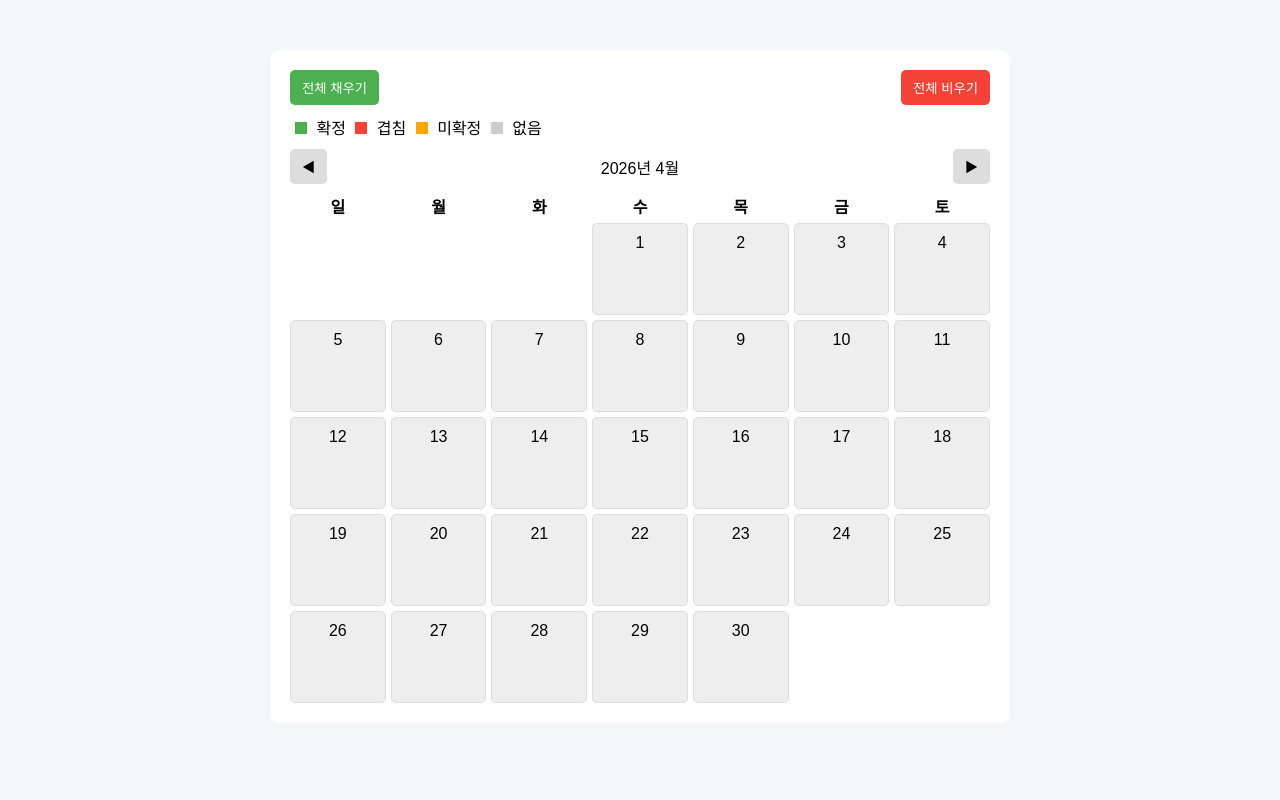
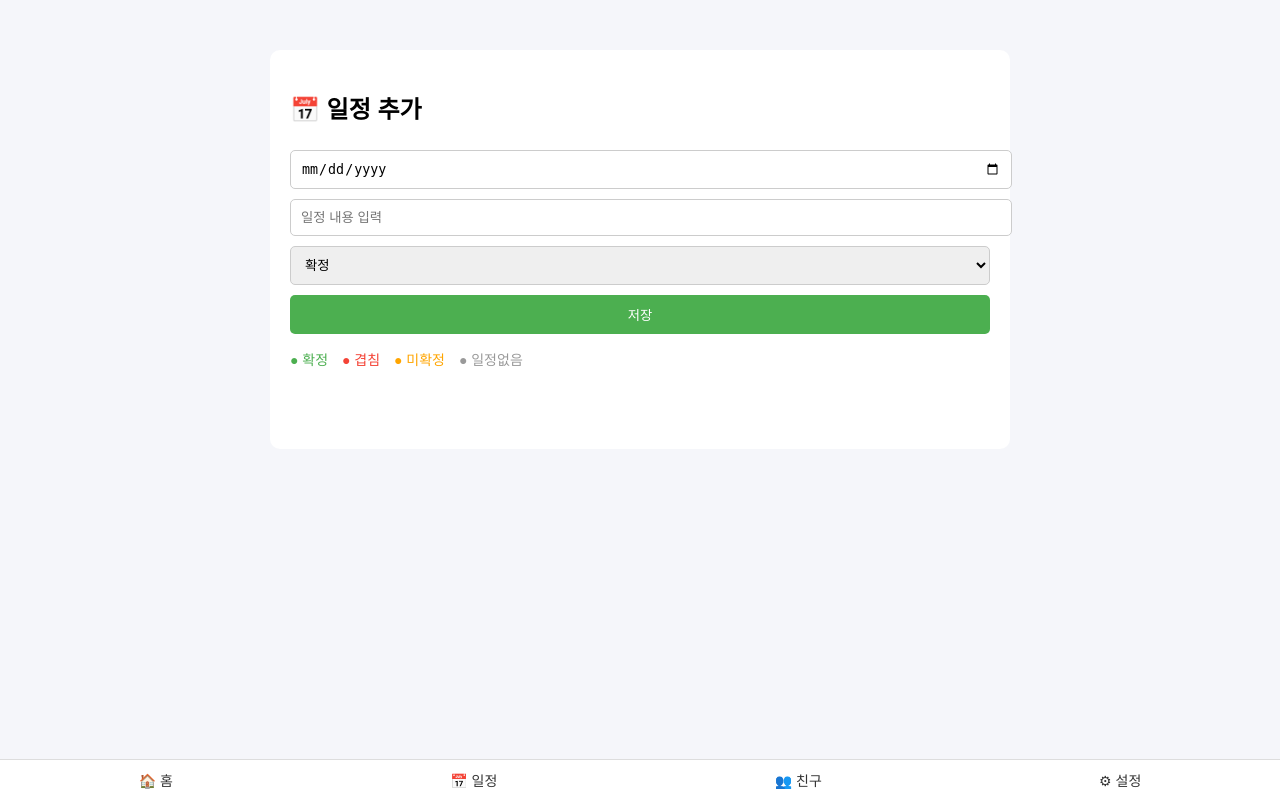
Before and after one commit to rightpleft/dayjeong, a Django app: page /add/ in a window 1280 px wide. Run offline with Django 4.2, Linux system fonts and the light colour scheme.

Commit message:
final add_schedule page

```diff
--- a/user/templates/add_schedule.html
+++ b/user/templates/add_schedule.html
@@ -2,70 +2,74 @@
 <html lang="ko">
 <head>
 <meta charset="UTF-8">
-<title>일정 캘린더</title>
+<title>일정 추가</title>
 
 <style>
-body { font-family: Arial; background:#f5f6fa; }
+body {
+    font-family: Arial;
+    background:#f5f6fa;
+    margin:0;
+}
 
 .container {
-    width:700px; margin:50px auto;
-    background:white; padding:20px;
+    width:700px;
+    margin:50px auto;
+    background:white;
+    padding:20px;
     border-radius:10px;
+    padding-bottom:80px;
 }
 
-.top-bar {
-    display:flex;
-    justify-content:space-between;
-    margin-bottom:10px;
+h2 {
+    margin-bottom:15px;
 }
 
-.month-bar {
-    display:flex;
-    justify-content:space-between;
-    align-items:center;
-    margin-bottom:10px;
+input, select, button {
+    width:100%;
+    padding:10px;
+    margin-top:10px;
+    border-radius:5px;
+    border:1px solid #ccc;
 }
 
 button {
-    padding:8px 12px;
+    background:#4CAF50;
+    color:white;
     border:none;
-    border-radius:5px;
-    cursor:pointer;
 }
 
-.fill { background:#4CAF50; color:white; }
-.clear { background:#f44336; color:white; }
-.nav { background:#ddd; }
-
-.calendar {
-    display:grid;
-    grid-template-columns:repeat(7,1fr);
-    gap:5px;
+/* 상태 설명 */
+.status-info {
+    margin-top:15px;
+    font-size:14px;
 }
 
-.day {
-    height:80px;
-    border:1px solid #ddd;
-    text-align:center;
-    padding-top:10px;
-    cursor:pointer;
-    border-radius:5px;
-    background:#eee;
+.status-info span {
+    margin-right:10px;
 }
 
-.day-name { text-align:center; font-weight:bold; }
+.green { color:#4CAF50; }
+.red { color:#f44336; }
+.orange { color:orange; }
+.gray { color:#999; }
 
-/* 상태 색깔 */
-.확정 { background:#4CAF50; color:white; }
-.겹침 { background:#f44336; color:white; }
-.미확정 { background:orange; color:white; }
+/* 하단 네비 */
+.bottom-nav {
+    position: fixed;
+    bottom: 0;
+    left: 0;
+    width: 100%;
+    background: white;
+    border-top: 1px solid #ddd;
+    display: flex;
+    justify-content: space-around;
+    padding: 10px 0;
+}
 
-/* 설명 */
-.legend { margin-bottom:10px; }
-.box {
-    display:inline-block;
-    width:12px; height:12px;
-    margin:0 5px;
+.bottom-nav a {
+    text-decoration: none;
+    color: #333;
+    font-size: 14px;
 }
 </style>
 </head>
@@ -74,199 +78,66 @@ button {
 
 <div class="container">
 
-<!-- 상단 버튼 -->
-<div class="top-bar">
-    <button class="fill" onclick="fillAll()">전체 채우기</button>
-    <button class="clear" onclick="clearAll()">전체 비우기</button>
-</div>
+<h2>📅 일정 추가</h2>
+
+<input type="date" id="date">
+<input type="text" id="title" placeholder="일정 내용 입력">
+
+<select id="status">
+    <option value="확정">확정</option>
+    <option value="겹침">겹침</option>
+    <option value="미확정">미확정</option>
+</select>
+
+<button onclick="saveSchedule()">저장</button>
 
 <!-- 상태 설명 -->
-<div class="legend">
-    <span class="box 확정"></span> 확정
-    <span class="box 겹침"></span> 겹침
-    <span class="box 미확정"></span> 미확정
-    <span class="box" style="background:#ccc"></span> 없음
+<div class="status-info">
+    <span class="green">● 확정</span>
+    <span class="red">● 겹침</span>
+    <span class="orange">● 미확정</span>
+    <span class="gray">● 일정없음</span>
 </div>
-
-<!-- 월 이동 -->
-<div class="month-bar">
-    <button class="nav" onclick="prevMonth()">◀</button>
-    <div id="month"></div>
-    <button class="nav" onclick="nextMonth()">▶</button>
-</div>
-
-<!-- 캘린더 -->
-<div class="calendar" id="calendar"></div>
 
 </div>
 
-<!-- 🔥 모달 -->
-<div id="modal" style="display:none; position:fixed; top:30%; left:50%;
-transform:translate(-50%,-50%);
-background:white; padding:20px; border-radius:10px; box-shadow:0 0 10px rgba(0,0,0,0.2);">
-
-<h3 id="selected-date"></h3>
-
-<input id="schedule-input" placeholder="일정 입력" style="width:100%;">
-
-<br><br>
-
-<button onclick="toggleStatus()">상태표시</button>
-
-<div id="status-options" style="display:none;">
-    <button onclick="setStatus('확정')">확정</button>
-    <button onclick="setStatus('겹침')">겹침</button>
-    <button onclick="setStatus('미확정')">미확정</button>
-</div>
-
-<br><br>
-
-<button onclick="saveSchedule()">저장</button>
-<button onclick="closeModal()">닫기</button>
-
+<!-- 하단바 -->
+<div class="bottom-nav">
+    <a href="/">🏠 홈</a>
+    <a href="/add/">📅 일정</a>
+    <a href="/friends/">👥 친구</a>
+    <a href="/settings/">⚙ 설정</a>
 </div>
 
 <script>
-let currentDate = new Date();
-let selectedDay = null;
-let selectedStatus = null;
+function saveSchedule(){
+    const dateInput = document.getElementById("date").value;
+    const title = document.getElementById("title").value;
+    const status = document.getElementById("status").value;
 
-/* 저장 키 */
-function getKey(y,m){ return `cal-${y}-${m}` }
-
-function saveState(y,m,data){
-    localStorage.setItem(getKey(y,m), JSON.stringify(data));
-}
-
-function loadState(y,m){
-    return JSON.parse(localStorage.getItem(getKey(y,m))) || {};
-}
-
-/* 캘린더 렌더 */
-function renderCalendar(){
-    const cal = document.getElementById("calendar");
-    const monthText = document.getElementById("month");
-
-    cal.innerHTML = "";
-
-    const y = currentDate.getFullYear();
-    const m = currentDate.getMonth();
-
-    monthText.innerText = `${y}년 ${m+1}월`;
-
-    const first = new Date(y,m,1).getDay();
-    const last = new Date(y,m+1,0).getDate();
-
-    const days = ["일","월","화","수","목","금","토"];
-
-    // 요일
-    days.forEach(d=>{
-        let el=document.createElement("div");
-        el.className="day-name";
-        el.innerText=d;
-        cal.appendChild(el);
-    });
-
-    // 빈칸
-    for(let i=0;i<first;i++){
-        cal.appendChild(document.createElement("div"));
+    if(!dateInput || !title){
+        alert("날짜랑 내용 입력해!");
+        return;
     }
 
-    const saved = loadState(y,m);
+    const date = new Date(dateInput);
+    const y = date.getFullYear();
+    const m = date.getMonth();
+    const d = date.getDate();
 
-    // 날짜
-    for(let i=1;i<=last;i++){
-        let d=document.createElement("div");
-        d.className="day";
-        d.innerText=i;
+    const key = `cal-${y}-${m}`;
+    const saved = JSON.parse(localStorage.getItem(key)) || {};
 
-        if(saved[i]){
-            d.classList.add(saved[i]);
-        }
+    saved[d] = {
+        title: title,
+        status: status
+    };
 
-        d.onclick=()=>{
-            openModal(d, `${y}-${m+1}-${i}`);
-        };
+    localStorage.setItem(key, JSON.stringify(saved));
 
-        cal.appendChild(d);
-    }
+    alert("저장 완료!");
+    location.href = "/";
 }
-
-/* 모달 */
-function openModal(day,date){
-    selectedDay = day;
-    selectedStatus = null;
-    document.getElementById("modal").style.display="block";
-    document.getElementById("selected-date").innerText=date;
-}
-
-function closeModal(){
-    document.getElementById("modal").style.display="none";
-}
-
-/* 상태 선택 */
-function toggleStatus(){
-    let box=document.getElementById("status-options");
-    box.style.display = box.style.display==="none"?"block":"none";
-}
-
-function setStatus(s){
-    selectedStatus=s;
-}
-
-/* 저장 */
-function saveSchedule(){
-    const y=currentDate.getFullYear();
-    const m=currentDate.getMonth();
-
-    let saved=loadState(y,m);
-
-    selectedDay.classList.remove("확정","겹침","미확정");
-
-    if(selectedStatus){
-        selectedDay.classList.add(selectedStatus);
-        saved[selectedDay.innerText]=selectedStatus;
-    }
-
-    saveState(y,m,saved);
-    closeModal();
-}
-
-/* 전체 채우기 */
-function fillAll(){
-    const y=currentDate.getFullYear();
-    const m=currentDate.getMonth();
-    const last=new Date(y,m+1,0).getDate();
-
-    let data={};
-    for(let i=1;i<=last;i++){
-        data[i]="확정";
-    }
-
-    saveState(y,m,data);
-    renderCalendar();
-}
-
-/* 전체 비우기 */
-function clearAll(){
-    const y=currentDate.getFullYear();
-    const m=currentDate.getMonth();
-    localStorage.removeItem(getKey(y,m));
-    renderCalendar();
-}
-
-/* 월 이동 */
-function prevMonth(){
-    currentDate.setMonth(currentDate.getMonth()-1);
-    renderCalendar();
-}
-
-function nextMonth(){
-    currentDate.setMonth(currentDate.getMonth()+1);
-    renderCalendar();
-}
-
-renderCalendar();
 </script>
 
 </body>
```
